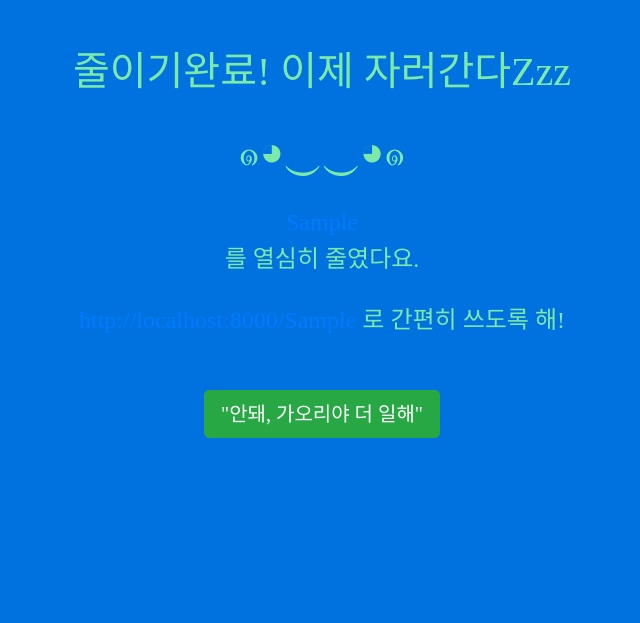
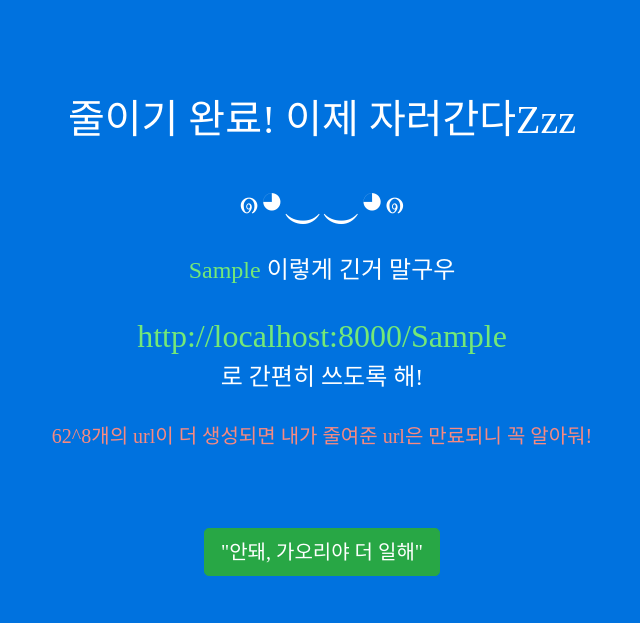
Before and after one commit to gomamon/url_shortener, a Django app: a page that uses shortener/templates/shortener/result.html in a window 1280 px wide. Shown: the top 623 px of the page, without its empty margins (318-958 px from the left). Run offline with Django 3.2, Linux system fonts and the light colour scheme; tables that the repository leaves empty hold one stand-in row (values such as "Sample post"); some libraries are stand-ins or nearby versions; some web fonts are replaced.

Commit message:
front update

```diff
--- a/shortener/static/shortener/css/global.css
+++ b/shortener/static/shortener/css/global.css
@@ -8,14 +8,24 @@ body{
 	color : #ffff;
 	font-family : 'DungGeunMo';
 	text-decoration : none;
-	color : #7beaa8;
+}
+
+a{
+	text-decoration : none;
+	color: #74e877
 }
 a:hover, a:active {
 	  color: #4CAF50;
   }
 
 /****** spection text style  ********/
+.imoticon{
 
+}
+
+.text-pink{
+	color: #f78a80
+}
 
 /****** animation *****/
 @keyframes spin {
--- a/shortener/templates/shortener/result.html
+++ b/shortener/templates/shortener/result.html
@@ -10,10 +10,10 @@
 
 {% block body %}
 
-	<div class="mt-5 row justify-content-md-center">
+	<div class="mt-5 pt-5 row justify-content-md-center">
 
 		<div class="col-12"align="center" >
-			<h1>줄이기완료! 이제 자러간다Zzz</h1>
+			<h1>줄이기 완료! 이제 자러간다Zzz</h1>
 		</div>
 
 		<div class="col-12 mt-4" align="center">
@@ -21,15 +21,15 @@
 		</div>
 		<div class="col-12 mt-4"align="center" >
 
-			<h4><a href="{{ original }}"> {{ original }} </a> <h4>
-			<h4>를 열심히 줄였다요.</h4> <br>
-			<h4><a href="http://localhost:8000/{{ shorten }}">http://localhost:8000/{{ shorten }}</a>
-				로 간편히 쓰도록 해!
+			<h4><a href="{{ original }}"> {{ original }} </a> 이렇게 긴거 말구우<h4>
+			<h2 class="pt-4"><a href="http://localhost:8000/{{ shorten }}">http://localhost:8000/{{ shorten }}</a></h2>
+			<h4>로 간편히 쓰도록 해!
 			</h4>
 
+			<h5 class='text-pink pt-4'>62^8개의 url이 더 생성되면 내가 줄여준 url은 만료되니 꼭 알아둬!</h5> <br>
 		</div>
 
-		<div class="col-12 mt-5"align="center" >
+		<div class="col-12 mt-5 mb-5"align="center" >
 			<a class="btn btn-lg btn-success" type="submit" href="http://localhost:8000">"안돼, 가오리야 더 일해"</a>
 		</div>
 	</div>
```
Also changed, not shown: shortener/templates/shortener/main.html (+4 -5 lines).
